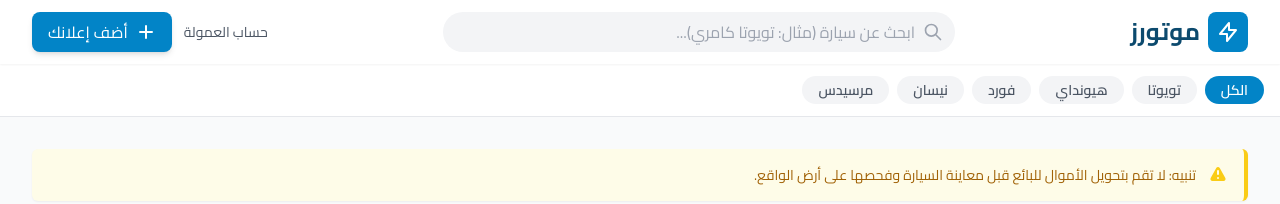
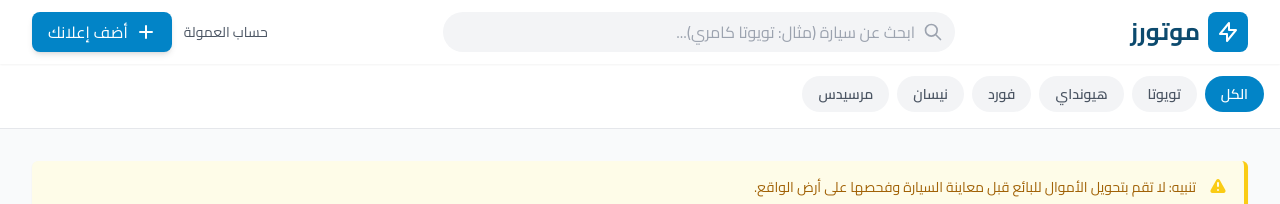
Before and after one commit to KarimWajihKMW/------------------------1766014793646-y21qywpz-zc6fmm, a plain HTML site: page index.html in a window 1280 px wide. Shown: the top 204 px of the page. Drawn offline with nearby package versions, Linux system fonts and the light colour scheme.

Commit message:
chore: update via Super Builder

```diff
--- a/index.html
+++ b/index.html
@@ -74,15 +74,21 @@
         <input type="text" id="mobileSearchInput" placeholder="ابحث عن سيارة..." class="w-full bg-gray-100 rounded-lg py-2 px-4 focus:outline-none focus:ring-2 focus:ring-brand-500">
     </div>
 
-    <!-- Filters -->
-    <div class="bg-white border-b border-gray-200 py-3 overflow-x-auto">
-        <div class="max-w-7xl mx-auto px-4 flex gap-2 whitespace-nowrap scrollbar-hide" id="filterContainer">
-            <button class="filter-btn active px-4 py-1 rounded-full text-sm font-semibold bg-brand-600 text-white" data-category="all">الكل</button>
-            <button class="filter-btn px-4 py-1 rounded-full text-sm font-semibold bg-gray-100 text-gray-600 hover:bg-gray-200" data-category="تويوتا">تويوتا</button>
-            <button class="filter-btn px-4 py-1 rounded-full text-sm font-semibold bg-gray-100 text-gray-600 hover:bg-gray-200" data-category="هيونداي">هيونداي</button>
-            <button class="filter-btn px-4 py-1 rounded-full text-sm font-semibold bg-gray-100 text-gray-600 hover:bg-gray-200" data-category="فورد">فورد</button>
-            <button class="filter-btn px-4 py-1 rounded-full text-sm font-semibold bg-gray-100 text-gray-600 hover:bg-gray-200" data-category="نيسان">نيسان</button>
-            <button class="filter-btn px-4 py-1 rounded-full text-sm font-semibold bg-gray-100 text-gray-600 hover:bg-gray-200" data-category="مرسيدس">مرسيدس</button>
+    <!-- Filters Section -->
+    <div class="bg-white border-b border-gray-200 py-3 transition-all duration-300">
+        <!-- Main Brand Filters -->
+        <div class="max-w-7xl mx-auto px-4 flex gap-2 whitespace-nowrap overflow-x-auto scrollbar-hide pb-1" id="filterContainer">
+            <button class="filter-btn active px-4 py-2 rounded-full text-sm font-semibold bg-brand-600 text-white transition-colors duration-200" data-category="all">الكل</button>
+            <button class="filter-btn px-4 py-2 rounded-full text-sm font-semibold bg-gray-100 text-gray-600 hover:bg-gray-200 transition-colors duration-200" data-category="تويوتا">تويوتا</button>
+            <button class="filter-btn px-4 py-2 rounded-full text-sm font-semibold bg-gray-100 text-gray-600 hover:bg-gray-200 transition-colors duration-200" data-category="هيونداي">هيونداي</button>
+            <button class="filter-btn px-4 py-2 rounded-full text-sm font-semibold bg-gray-100 text-gray-600 hover:bg-gray-200 transition-colors duration-200" data-category="فورد">فورد</button>
+            <button class="filter-btn px-4 py-2 rounded-full text-sm font-semibold bg-gray-100 text-gray-600 hover:bg-gray-200 transition-colors duration-200" data-category="نيسان">نيسان</button>
+            <button class="filter-btn px-4 py-2 rounded-full text-sm font-semibold bg-gray-100 text-gray-600 hover:bg-gray-200 transition-colors duration-200" data-category="مرسيدس">مرسيدس</button>
+        </div>
+
+        <!-- Sub Model Filters (Initially Hidden) -->
+        <div id="subFilterContainer" class="hidden max-w-7xl mx-auto px-4 gap-2 whitespace-nowrap overflow-x-auto scrollbar-hide mt-3 pt-3 border-t border-gray-100 animate-fade-in">
+            <!-- Sub filters will be injected here -->
         </div>
     </div>
 
```
